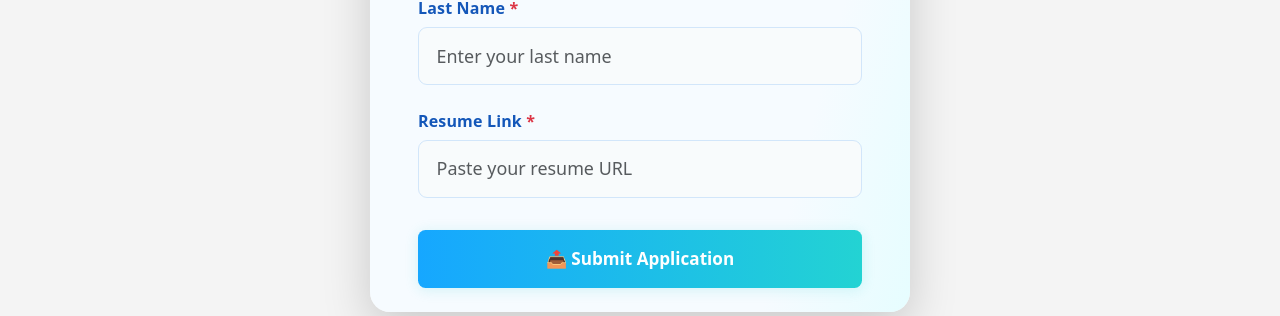
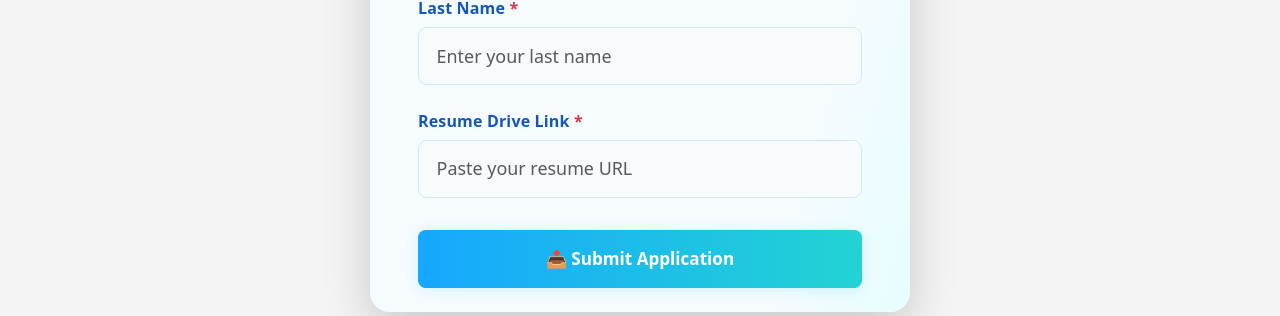
Before and after one commit to venkateshmacherla/Job-Portal-Web-Application, a Flask app: page /apply/1 in a window 1280 px wide. Shown: the part 610-926 px from the top of the page. Run offline with Flask 3, Linux system fonts and the light colour scheme.

Commit message:
Update apply.html

```diff
--- a/templates/apply.html
+++ b/templates/apply.html
@@ -194,7 +194,7 @@
 
                 <div class="mb-4">
                     <label for="resume" class="form-label fw-semibold">
-                        Resume Link <span class="text-danger">*</span>
+                        Resume Drive Link <span class="text-danger">*</span>
                     </label>
                     <input type="url" class="form-control" id="resume" name="resume" placeholder="Paste your resume URL"
                         required>
```
